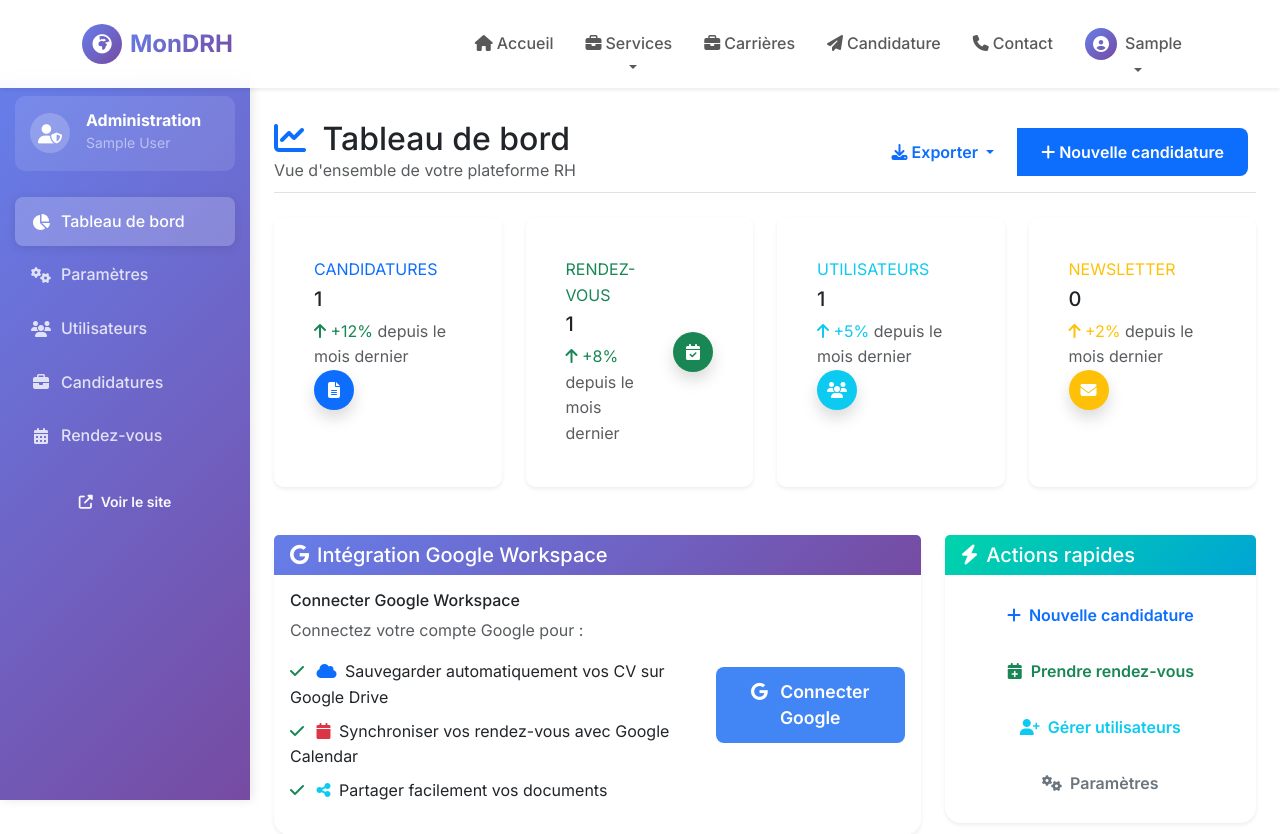
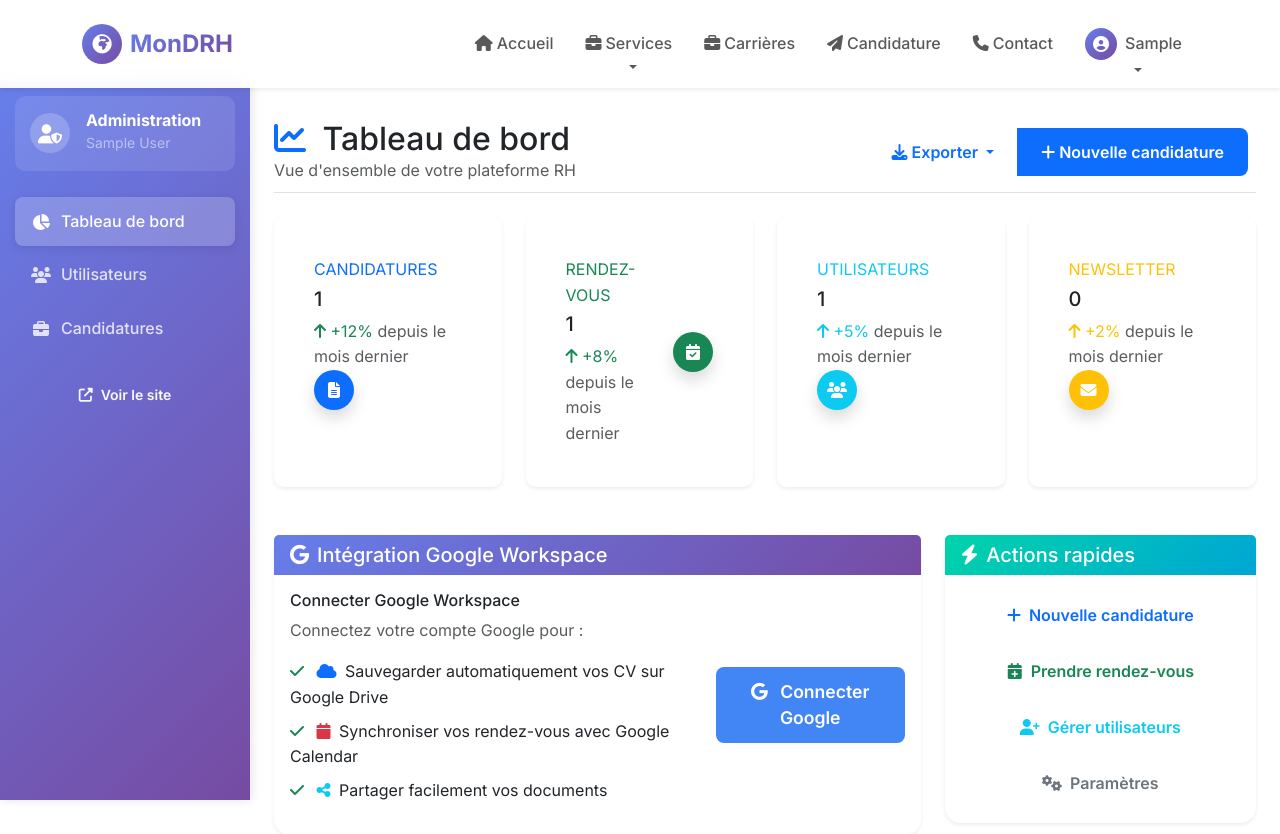
Before and after one commit to Fsisnio/monderh, a Flask app: page /admin in a window 1280 px wide. Shown: the top 834 px of the page. Run offline with Flask 3, Linux system fonts and the light colour scheme; a user stored in the database is signed in; tables that the repository leaves empty hold one stand-in row (values such as "Sample post"); some libraries are stand-ins or nearby versions.

Commit message:
Fix admin dashboard template - Remove links to non-existent admin routes - Comment out admin_settings, admin_appointments, and admin_export links - Fix export dropdown to use existing admin_export_applications route

```diff
--- a/templates/admin/dashboard.html
+++ b/templates/admin/dashboard.html
@@ -28,10 +28,11 @@
                         </a>
                     </li>
                     <li class="nav-item">
-                        <a class="nav-link" href="{{ url_for('admin_settings') }}">
+                        <!-- Admin settings link - route not implemented yet -->
+                        <!-- <a class="nav-link" href="{{ url_for('admin_settings') }}">
                             <i class="fas fa-cogs"></i>
                             <span>Paramètres</span>
-                        </a>
+                        </a> -->
                     </li>
                     <li class="nav-item">
                         <a class="nav-link" href="{{ url_for('admin_users') }}">
@@ -46,10 +47,11 @@
                         </a>
                     </li>
                     <li class="nav-item">
-                        <a class="nav-link" href="{{ url_for('admin_appointments') }}">
+                        <!-- Admin appointments link - route not implemented yet -->
+                        <!-- <a class="nav-link" href="{{ url_for('admin_appointments') }}">
                             <i class="fas fa-calendar-alt"></i>
                             <span>Rendez-vous</span>
-                        </a>
+                        </a> -->
                     </li>
                 </ul>
 
@@ -79,10 +81,11 @@
                                 <i class="fas fa-download me-1"></i>Exporter
                             </button>
                             <ul class="dropdown-menu" aria-labelledby="exportDropdown">
-                                <li><a class="dropdown-item" href="{{ url_for('admin_export', format='csv') }}">
-                                    <i class="fas fa-file-csv me-2"></i>CSV
+                                <li><a class="dropdown-item" href="{{ url_for('admin_export_applications') }}">
+                                    <i class="fas fa-file-csv me-2"></i>Exporter Candidatures (CSV)
                                 </a></li>
-                                <li><a class="dropdown-item" href="{{ url_for('admin_export', format='excel') }}">
+                                <!-- Other export formats not implemented yet -->
+                                <!-- <li><a class="dropdown-item" href="{{ url_for('admin_export', format='excel') }}">
                                     <i class="fas fa-file-excel me-2"></i>Excel
                                 </a></li>
                                 <li><a class="dropdown-item" href="{{ url_for('admin_export', format='pdf') }}">
@@ -90,7 +93,7 @@
                                 </a></li>
                                 <li><a class="dropdown-item" href="{{ url_for('admin_export', format='png') }}">
                                     <i class="fas fa-chart-bar me-2"></i>Graphiques (PNG)
-                                </a></li>
+                                </a></li> -->
                             </ul>
                         </div>
                         <a href="{{ url_for('apply') }}" class="btn btn-primary">
```
